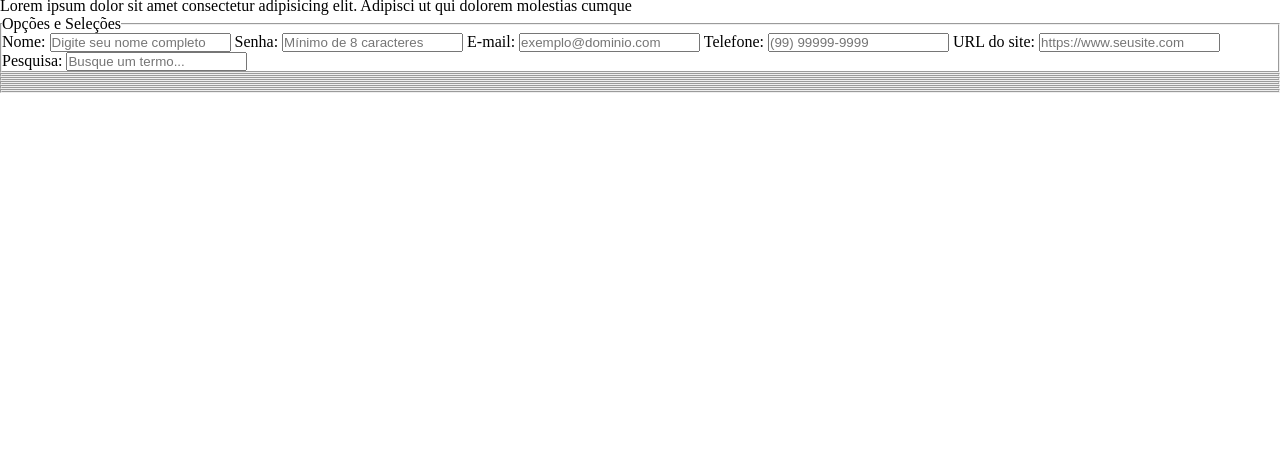
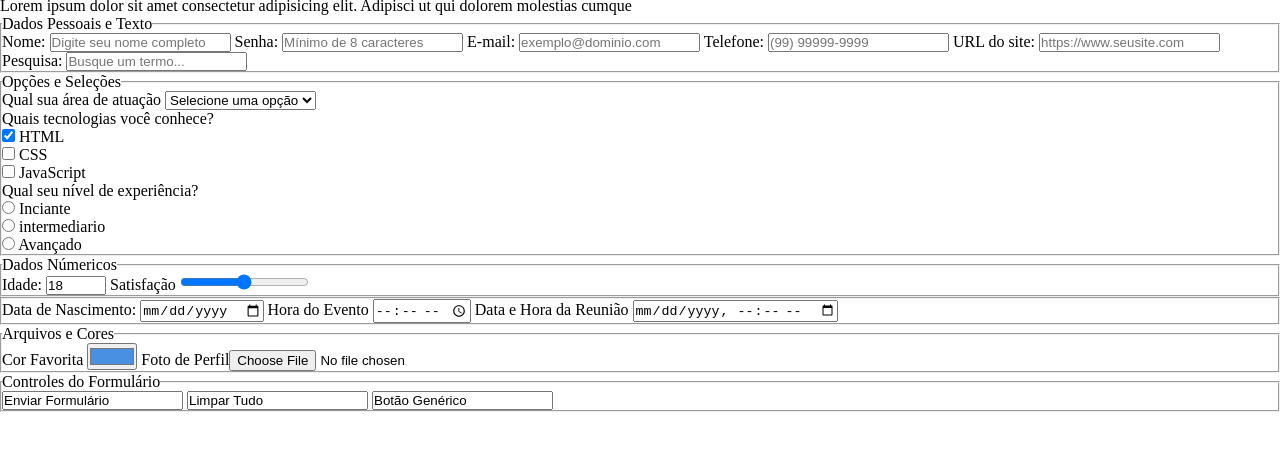
Before and after one commit to Fernando-Odilon/html_inputs, a website: page index.html in a window 1280 px wide. Shown: the part 40-490 px from the top of the page. Drawn offline with Linux system fonts and the light colour scheme.

Commit message:
MODIFY: Finalização do html do formulário

```diff
--- a/index.html
+++ b/index.html
@@ -1,69 +1,159 @@
 <!DOCTYPE html>
 <html lang="en">
+
 <head>
     <meta charset="UTF-8">
     <meta name="viewport" content="width=device-width, initial-scale=1.0">
     <link rel="stylesheet" href="/style.css">
     <title>Document</title>
 </head>
+
 <body>
     <main class="main-container">
         <h1>Lorem ipsum dolor sit amet consectetur </h1>
         <p>Lorem ipsum dolor sit amet consectetur adipisicing elit. Adipisci ut qui dolorem molestias cumque </p>
+
         <!-- Indica que será um formulário de envio de dados -->
-        <form class="input-catalog-form">
+        <form class="input-catalog-form" action="./cadastro-sucesso.html">
 
+            <!-- Dados Pessoais e Texto -->
+            <section class="form-section">
+                <fieldset class="form-group">
+                    <legend class="form-group-title">Dados Pessoais e Texto</legend>
+
+                    <label for="nome" class="form-label">Nome:</label>
+                    <input type="text" id="nome" name="nome" class="form-input" placeholder="Digite seu nome completo"
+                        required minlength="3" />
+
+                    <label for="senha" class="form-label">Senha:</label>
+                    <input type="password" id="senha" name="email" class="form-input"
+                        placeholder="Mínimo de 8 caracteres" required minlength="8" />
+
+                    <label for="email" class="form-label">E-mail:</label>
+                    <input type="email" id="email" name="email" class="form-input" placeholder="exemplo@dominio.com"
+                        required />
+
+                    <label for="telefone" class="form-label">Telefone:</label>
+                    <input type="tel" id="telefone" name="telefone" class="form-input" placeholder="(99) 99999-9999" />
+
+                    <label for="site" class="form-label">URL do site:</label>
+                    <input type="url" id="site" name="site" class="form-input" placeholder="https://www.seusite.com" />
+
+                    <label for="pesquisa" class="form-label">Pesquisa:</label>
+                    <input type="search" id="pesquisa" name="pesquisa" class="form-input"
+                        placeholder="Busque um termo..." />
+
+                </fieldset>
+            </section>
+
+            <!-- Opções e seleções -->
             <section class="form-section">
                 <fieldset class="form-section">
-                    <legend class="form-group-title">Opções e Seleções</legend>
 
-                    <label for="nome" class="form-label">Nome:</label>
-                    <input type="text" id="nome" name="nome" class="form-input" placeholder="Digite seu nome completo" required minlength="3">
+                    <legend>Opções e Seleções</legend>
 
-                    <label for="senha" class="form-label">Senha:</label>
-                    <input type="password" id="senha" name="email" class="form-input" placeholder="Mínimo de 8 caracteres" required minlength="8">
+                    <label for="acting-area">Qual sua área de atuação</label>
+                    <select name="acting-area" id="acting-area">
+                        <option value="" selected="Selecione uma opção">Selecione uma opção</option>
+                        <option value="frontend">Front-end</option>
+                        <option value="backend">Back-end</option>
+                        <option value="fullstack">Full-stack</option>
+                        <option value="devops">DevOps</option>
+                    </select>
 
-                    <label for="email" class="form-label">E-mail:</label>
-                    <input type="email" id="email" name="email" class="form-input" placeholder="exemplo@dominio.com" required>
+                    <p class="form-label">Quais tecnologias você conhece?</p>
 
-                    <label for="telefone" class="form-label">Telefone:</label>
-                    <input type="tel" id="telefone" name="telefone" class="form-input" placeholder="(99) 99999-9999">
+                    <div class="form-check">
+                        <input type="checkbox" name="tecnologia" id="html" value="html" checked />
+                        <label for="html">HTML</label>
+                    </div>
 
-                    <label for="site" class="form-label">URL do site:</label>
-                    <input type="url" id="site" name="site" class="form-input" placeholder="https://www.seusite.com">
+                    <div class="form-check">
+                        <input type="checkbox" name="tecnologia" id="css" value="css" />
+                        <label for="css">CSS</label>
+                    </div>
 
-                    <label for="pesquisa" class="form-label">Pesquisa:</label>
-                    <input type="search" id="pesquisa" name="pesquisa" class="form-input" placeholder="Busque um termo...">
+                    <div class="form-check">
+                        <input type="checkbox" name="tecnologia" id="javascript" value="javascript" />
+                        <label for="javascript">JavaScript</label>
+                    </div>
+
+                    <p class="form-label">Qual seu nível de experiência?</p>
+
+                    <div class="form-radio">
+                        <input type="radio" name="experiencia" id="iniciante" value="iniciante">
+                        <label for="iniciante">Inciante</label>
+                    </div>
+
+                    <div class="form-radio">
+                        <input type="radio" name="experiencia" id="intermediario" value="intermediario">
+                        <label for="intermediario">intermediario</label>
+                    </div>
+
+                    <div class="form-radio">
+                        <input type="radio" name="experiencia" id="avançado" value="avançado">
+                        <label for="avançado">Avançado</label>
+                    </div>
+                </fieldset>
+            </section>
+
+            <!-- Valores Numéricos e Intervalos -->
+            <section class="form-section">
+                <fieldset class="form-section">
+                    <legend>Dados Númericos</legend>
+                    <label for="idade" class="form-label">Idade:</label>
+                    <input type="number" id="idade" name="idade" class="form-input" min="18" max="120" step="1"
+                        value="18" required />
+
+                    <label for="" class="form-label">Satisfação</label>
+                    <input type="range" id="satisfacao" name="satisfacao" class="form-range" min="0" max="100" step="10"
+                        value="50" />
 
                 </fieldset>
             </section>
 
             <section class="form-section">
                 <fieldset class="form-section">
+
+                    <label for="data-nascimento" class="form-label">Data de Nascimento:</label>
+                    <input type="date" class="form-input" id="data-nascimento" name="data-nascimento">
+
+                    <label for="hora-evento" class="form-label">Hora do Evento</label>
+                    <input type="time" name="hora-evento" id="hora-evento" class="form-input" />
+
+                    <label for="reuniao" class="form-label">Data e Hora da Reunião</label>
+                    <input type="datetime-local" name="reuniao" id="reuniao" class="classe" />
+
                 </fieldset>
             </section>
 
             <section class="form-section">
                 <fieldset class="form-section">
+
+                    <legend class="form-group-title">Arquivos e Cores</legend>
+                    <label for="cor-favorita" class="form-label">Cor Favorita</label>
+                    <input type="color" class="form-color-picker" id="cor-favorita" name="cor-favorita" value="#4a90e2" />
+
+                    <label for="foto-perfil" class="form-label">Foto de Perfil</label><input type="file" class="form-file-input" id="foto-perfil" name="foto-perfil" accept="image/png, image/jpeg" />
+
                 </fieldset>
             </section>
 
             <section class="form-section">
                 <fieldset class="form-section">
-                </fieldset>
-            </section>
-
-            <section class="form-section">
-                <fieldset class="form-section">
-                </fieldset>
-            </section>
-
-            <section class="form-section">
-                <fieldset class="form-section">
+                    <legend class="form-group-title">Controles do Formulário</legend>
+                    <div class="form-controls">
+                        <input type="text" class="form-button submit-button type="submit" value="Enviar Formulário" />
+                        <input type="text" class="form-button reset-button type="reset" value="Limpar Tudo" />
+                        <input type="text" class="form-button action-button type="button" value="Botão Genérico" onclick="alert('Botão clicado')" />
+                    </div>
                 </fieldset>
             </section>
 
         </form>
+
+        </form>
     </main>
 </body>
+
 </html>
```
